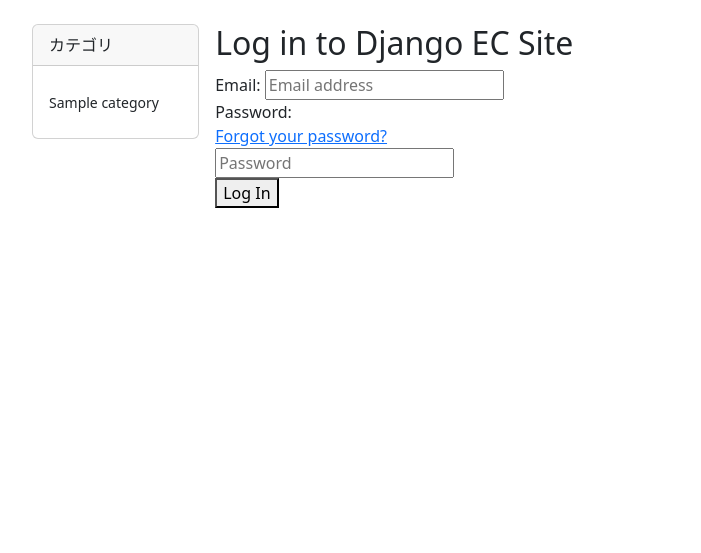
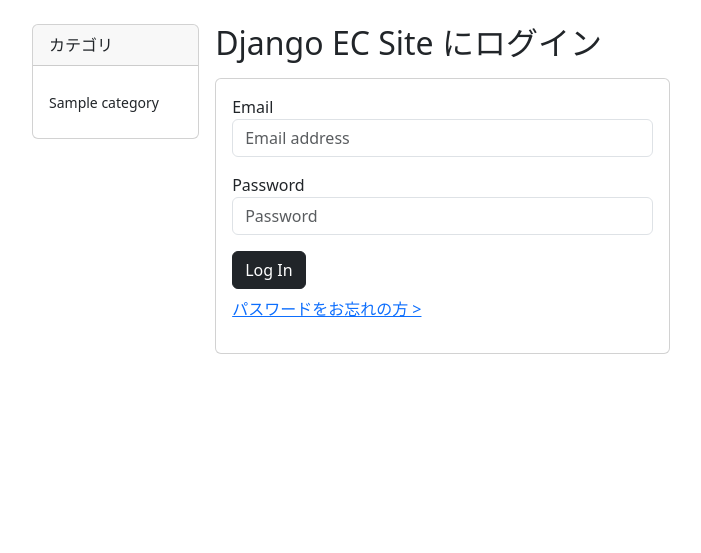
Before and after one commit to BtJ-gogo/django-ec, a Django app: page /accounts/login/ in a window 1280 px wide. Shown: the part 56-609 px from the top of the page, without its empty margins (50-751 px from the left). Run offline with Django 5.2, Linux system fonts and the light colour scheme; tables that the repository leaves empty hold one stand-in row (values such as "Sample post"); some libraries are stand-ins or nearby versions.

Commit message:
feat: add bootstrap

```diff
--- a/templates/account/login.html
+++ b/templates/account/login.html
@@ -1,10 +1,31 @@
 {% extends "base.html" %}
 
+{% load widget_tweaks %}
+
+{% block title %}ログイン{% endblock %}
+
 {% block content %}
-<h2>Log in to Django EC Site</h2>
-<form method="post">
-    {% csrf_token %}
-    {{ form }}
-    <button type="submit">Log In</button>
-</form>
+<h2 class="mb-">Django EC Site にログイン</h2>
+<p></p>
+<div class="row">
+    <div class="col-md-6">
+        <div class="card p-3">
+            <form method="post">
+                {% csrf_token %}
+                <label for="{{ form.login.id_for_label }}">{{ form.login.label }}</label>
+                {{ form.login|add_class:"form-control mb-3" }}
+                {% for error in form.login.errors %}
+                    <small class="text-danger d-block">{{ error }}</small>
+                {% endfor %}
+                <label for="{{ form.password.id_for_label }}">{{ form.password.label }}</label>
+                {{ form.password|add_class:"form-control mb-3" }}
+                {% for error in form.password.errors %}
+                    <small class="text-danger d-block">{{ error }}</small>
+                {% endfor %}
+                <button class="btn btn-dark mb-2" type="submit">Log In</button>
+            </form>
+            <p><a href="{% url 'account_reset_password' %}">パスワードをお忘れの方 ></a></p>
+        </div>
+    </div>
+</div>
 {% endblock %}
```
